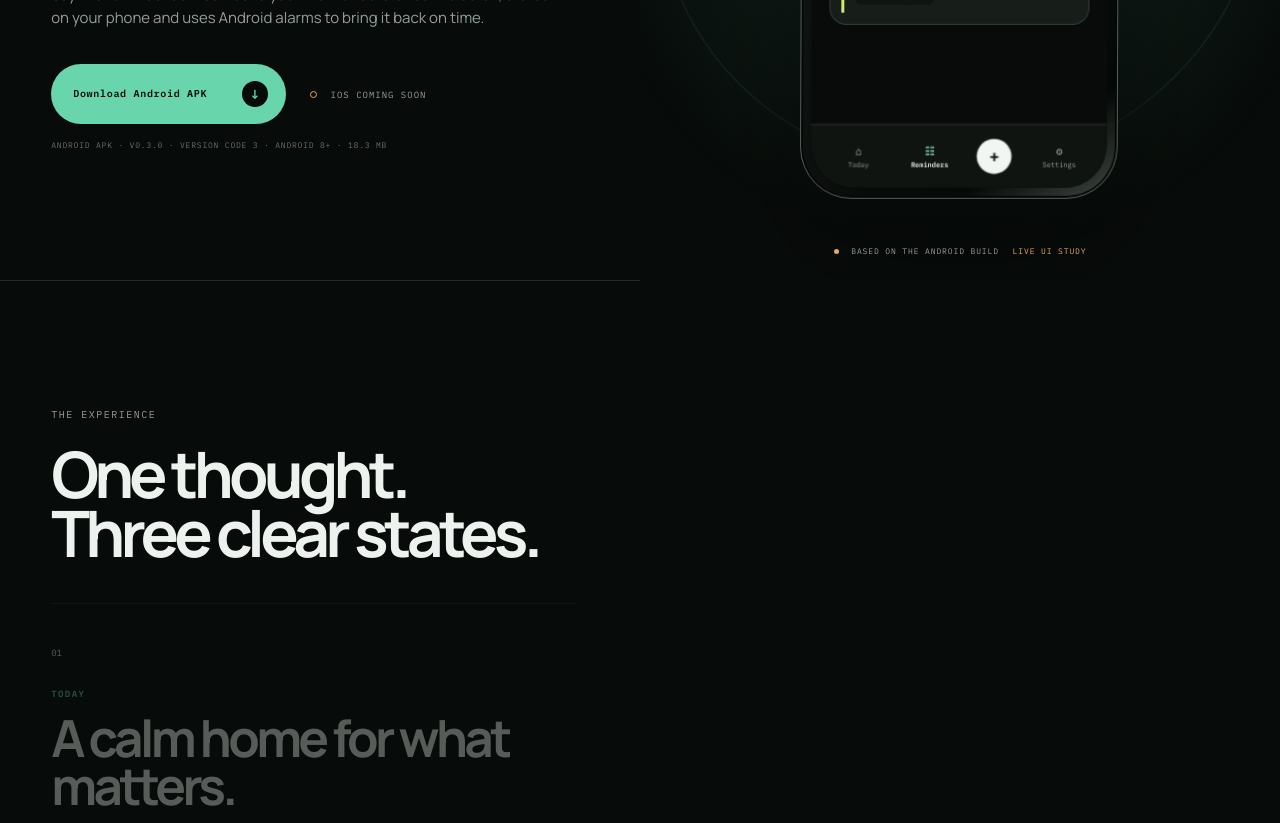
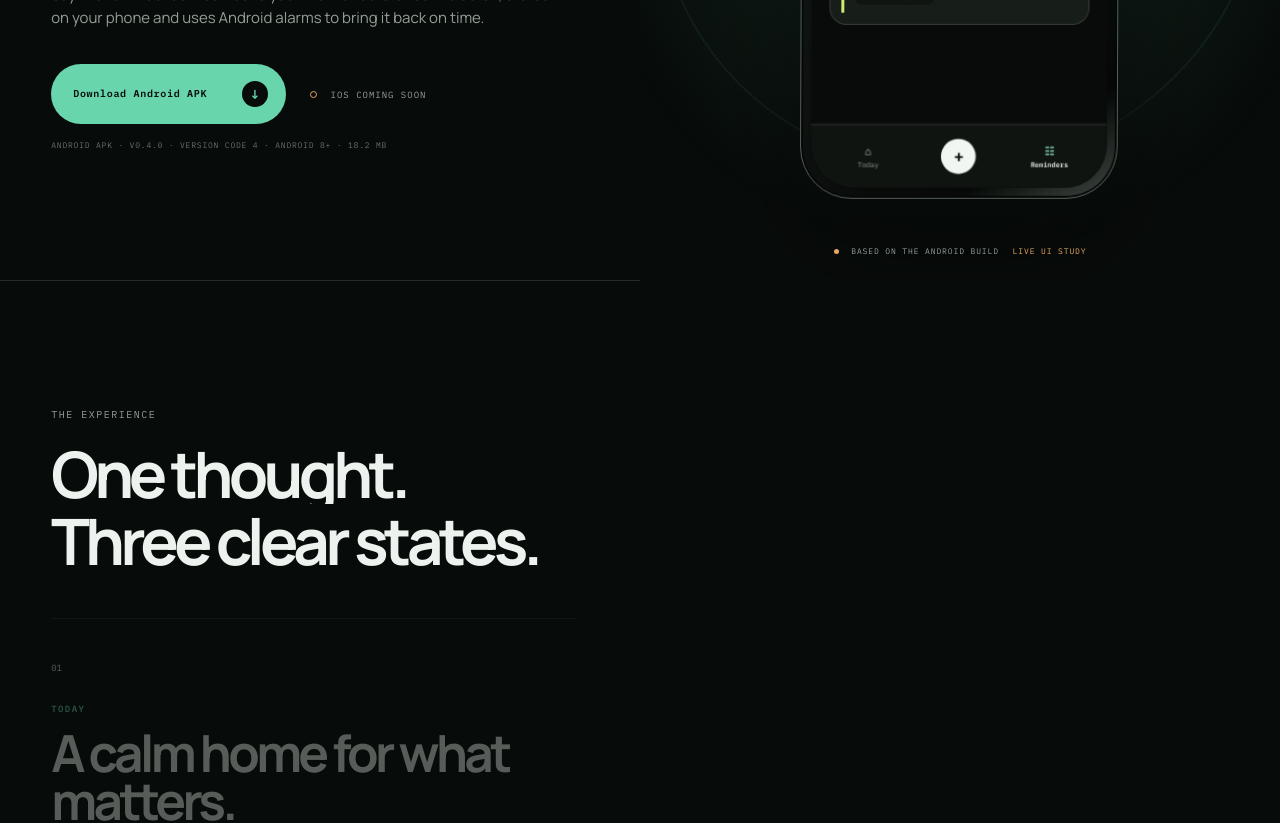
Before and after one commit to dhirendravsingh/atom-website, a Next.js app: page / in a window 1280 px wide. Shown: the part 520-1343 px from the top of the page. Built offline with nearby package versions, Linux system fonts and the light colour scheme.

Commit message:
Publish Atom v4 website experience

```diff
--- a/app/globals.css
+++ b/app/globals.css
@@ -351,10 +351,11 @@
   .product-phone.phone-state-2 .phone-nav { color: #101311; }
   .product-phone.phone-state-2 .phone-nav { background: rgba(240,243,239,.94); border-top: 1px solid rgba(16,19,17,.1); }
 
-  .product-phone .phone-nav span { align-items: center; color: #68706a; display: flex; flex-direction: column; gap: 4px; min-width: 48px; }
+  .product-phone .phone-nav > span { align-items: center; color: #68706a; display: flex; flex: 1; flex-direction: column; gap: 4px; min-width: 0; }
   .product-phone .phone-nav span i { font-size: 11px; font-style: normal; }
   .product-phone .phone-nav span.active { color: #101311; font-weight: 700; }
   .product-phone .phone-nav span.active i { color: #2d8568; }
+  .product-phone .phone-nav .phone-nav-add { justify-content: center; }
 
   @media (max-width: 820px) {
     .native-greeting-card { grid-template-columns: 1fr 67px; }
@@ -475,7 +476,7 @@
   .product-phone .phone-nav span.active { color: #9aa49d; }
   .product-phone .phone-nav span.active i { color: #82d2b3; }
   .product-phone .phone-nav span.active { color: #f2f6f3; }
-  .product-phone .phone-nav > b { background: #f2f6f3; color: #080b09; }
+  .product-phone .phone-nav .phone-nav-add b { background: #f2f6f3; color: #080b09; }
 
   @media (max-width: 820px) {
     .product-phone .native-doodle { height: 68px; transform: scale(.84); width: 68px; }
@@ -1215,6 +1216,7 @@
   .hero-actions { align-items: center; display: flex; gap: 24px; margin-top: 35px; }
   .hero-actions > span { color: var(--muted); font: 500 9px/1 var(--mono); letter-spacing: .11em; text-transform: uppercase; }
 
+  .particle-heading { position: relative; }
   .headline-particle-sparks { inset: -8% -3%; overflow: visible; pointer-events: none; position: absolute; z-index: 3; }
   .headline-particle-sparks i {
     background: var(--accent);
@@ -1397,13 +1399,17 @@
   .is-ready .line-mask b { transform: translateY(0); transition: transform var(--slow) var(--ease-out-expo); }
   .is-ready .line-mask:nth-child(2) b { transition-delay: var(--stagger); }
   .is-ready .line-mask:nth-child(3) b { transition-delay: calc(var(--stagger) * 2); }
-  .is-ready .text-motion-particle .line-mask b {
+  .is-ready .particle-heading .line-mask b {
+    opacity: 0;
+    transform: translate3d(0, 34px, 0) scale(.94) rotateX(-18deg);
+    transition: none;
+  }
+  .is-ready .particle-heading.is-particle-visible .line-mask b {
     animation: particle-text-form 1080ms var(--ease-out-expo) both;
-    transition: none;
-  }
-  .is-ready .text-motion-particle .line-mask:nth-child(2) b { animation-delay: 110ms; }
-  .is-ready .text-motion-particle .line-mask:nth-child(3) b { animation-delay: 220ms; }
-  .is-ready .text-motion-particle .headline-particle-sparks i {
+  }
+  .is-ready .particle-heading.is-particle-visible .line-mask:nth-child(2) b { animation-delay: 110ms; }
+  .is-ready .particle-heading.is-particle-visible .line-mask:nth-child(3) b { animation-delay: 220ms; }
+  .is-ready .particle-heading.is-particle-visible .headline-particle-sparks i {
     animation: particle-letter-spark 920ms var(--ease-out-expo) both;
     animation-delay: var(--spark-delay);
   }
@@ -1522,6 +1528,8 @@
     *, *::before, *::after { animation: none !important; scroll-behavior: auto !important; transition-duration: .01ms !important; transition-delay: 0ms !important; }
     .preloader { display: none; }
     .line-mask b, [data-reveal], .phone, .ambient-wave i, .voice-wave i, .alarm-pulse i { opacity: 1; transform: none; }
+    .is-ready .particle-heading .line-mask b { animation: none !important; opacity: 1; transform: none; }
+    .headline-particle-sparks { display: none; }
     .download-button { transform: none !important; }
   }
 }
--- a/app/page.tsx
+++ b/app/page.tsx
@@ -10,8 +10,8 @@ import {
 import type { CSSProperties, FormEvent, PointerEvent as ReactPointerEvent } from "react";
 import SplashCursor from "./components/SplashCursor";
 
-const APK_PATH = "/atom.v3.apk";
-const APK_SHA = "947db631b06dddbf69f3c67ab0134b0cc7671483668a37f6d1e6701fa0a19e25";
+const APK_PATH = "/atom.v.04.apk";
+const APK_SHA = "c694887a76ffe004d5d660c0d3f37ca6fa1f198721c4c7d13dc7ffb7a243b013";
 
 type ParseKind = "task" | "date" | "time" | "recurrence";
 
@@ -217,6 +217,48 @@ function MicGlyph() {
   return <span className="mic-glyph" aria-hidden="true"><i /></span>;
 }
 
+type ParticleHeadingLine = {
+  text: string;
+  accent?: boolean;
+};
+
+function ParticleHeading({
+  level = 2,
+  lines,
+  className = "",
+}: {
+  level?: 1 | 2;
+  lines: ParticleHeadingLine[];
+  className?: string;
+}) {
+  const HeadingTag: "h1" | "h2" = level === 1 ? "h1" : "h2";
+  const sparkCount = level === 1 ? 28 : 18;
+
+  return (
+    <HeadingTag
+      className={`particle-heading ${className}`.trim()}
+      data-particle-heading
+      aria-label={lines.map((line) => line.text).join(" ")}
+    >
+      {lines.map((line) => (
+        <span className={`line-mask ${line.accent ? "accent" : ""}`.trim()} key={line.text}>
+          <b>{line.text}</b>
+        </span>
+      ))}
+      <span className="headline-particle-sparks" aria-hidden="true">
+        {Array.from({ length: sparkCount }).map((_, index) => <i key={index} style={{
+          "--spark-x": `${4 + (index * 37) % 92}%`,
+          "--spark-y": `${6 + (index * 23) % 88}%`,
+          "--spark-dx": `${-52 + (index * 29) % 104}px`,
+          "--spark-dy": `${-38 + (index * 31) % 76}px`,
+          "--spark-delay": `${(index % 9) * 55}ms`,
+          "--spark-size": `${2 + index % 5}px`,
+        } as CSSProperties} />)}
+      </span>
+    </HeadingTag>
+  );
+}
+
 function ProductPhonePanels() {
   return (
     <>
@@ -310,7 +352,7 @@ function PhoneMockup({ screen, productUI = false }: { screen: number; productUI?
               </section>
             </>}
           </div>
-          <nav className="phone-nav"><span className={productUI && screen === 0 ? "active" : ""}><i>⌂</i>Today</span><span className={productUI && screen === 2 ? "active" : ""}><i>☷</i>Reminders</span><b>+</b><span><i>⚙</i>Settings</span></nav>
+          <nav className="phone-nav"><span className={productUI && screen === 0 ? "active" : ""}><i>⌂</i>Today</span><span className="phone-nav-add" aria-label="Add reminder"><b>+</b></span><span className={productUI && screen === 2 ? "active" : ""}><i>☷</i>Reminders</span></nav>
         </div>
       </div>
     </div>
@@ -523,6 +565,13 @@ export function MarketingSite({ prototypeTwo = false }: { prototypeTwo?: boolean
     }, { threshold: 0.2 });
     document.querySelectorAll("[data-reveal]").forEach((element) => revealObserver.observe(element));
 
+    const particleHeadingObserver = new IntersectionObserver((entries) => {
+      entries.forEach((entry) => {
+        entry.target.classList.toggle("is-particle-visible", entry.isIntersecting);
+      });
+    }, { threshold: 0.12 });
+    document.querySelectorAll("[data-particle-heading]").forEach((element) => particleHeadingObserver.observe(element));
+
     const steps = Array.from(document.querySelectorAll<HTMLElement>("[data-step]"));
     let scrollFrame = 0;
     const onScroll = () => {
@@ -556,6 +605,7 @@ export function MarketingSite({ prototypeTwo = false }: { prototypeTwo?: boolean
     onScroll();
     return () => {
       revealObserver.disconnect();
+      particleHeadingObserver.disconnect();
       window.cancelAnimationFrame(scrollFrame);
       window.removeEventListener("scroll", onScroll);
       window.removeEventListener("resize", onScroll);
@@ -624,29 +674,19 @@ export function MarketingSite({ prototypeTwo = false }: { prototypeTwo?: boolean
         <div className="narrative-column" id="content">
           <section id="top" className="hero">
             <div className="eyebrow"><i /> VOICE-FIRST · OFFLINE-FIRST</div>
-            <h1 className="text-motion-particle" aria-label="Nothing important slips through.">
-              <span className="line-mask"><b>Nothing</b></span>
-              <span className="line-mask"><b>important</b></span>
-              <span className="line-mask accent"><b>slips through.</b></span>
-              <span className="headline-particle-sparks" aria-hidden="true">
-                {Array.from({ length: 28 }).map((_, index) => <i key={index} style={{
-                  "--spark-x": `${4 + (index * 37) % 92}%`,
-                  "--spark-y": `${6 + (index * 23) % 88}%`,
-                  "--spark-dx": `${-52 + (index * 29) % 104}px`,
-                  "--spark-dy": `${-38 + (index * 31) % 76}px`,
-                  "--spark-delay": `${(index % 9) * 55}ms`,
-                  "--spark-size": `${2 + index % 5}px`,
-                } as CSSProperties} />)}
-              </span>
-            </h1>
+            <ParticleHeading level={1} lines={[
+              { text: "Nothing" },
+              { text: "important" },
+              { text: "slips through.", accent: true },
+            ]} />
             <p>Say the reminder as it comes to you. Atom understands the detail, stores it on your phone and uses Android alarms to bring it back on time.</p>
             <div className="hero-actions"><DownloadButton /><span><i /> iOS coming soon</span></div>
-            <small className="apk-meta">Android APK · v0.3.0 · Version code 3 · Android 8+ · 18.3 MB</small>
+            <small className="apk-meta">Android APK · v0.4.0 · Version code 4 · Android 8+ · 18.2 MB</small>
           </section>
 
           <section id="experience" className="experience">
             <header className="section-heading" data-reveal>
-              <span>THE EXPERIENCE</span><h2>One thought.<br />Three clear states.</h2>
+              <span>THE EXPERIENCE</span><ParticleHeading lines={[{ text: "One thought." }, { text: "Three clear states." }]} />
             </header>
             {visibleExperienceSteps.map((step, index) => (
               <article key={step.index} className={`experience-step ${phoneScreen === index ? "active" : ""}`} data-step={index}>
@@ -660,13 +700,13 @@ export function MarketingSite({ prototypeTwo = false }: { prototypeTwo?: boolean
 
       <section id="playground" className="playground-section">
         <header className="section-heading light" data-reveal>
-          <span>LIVE PLAYGROUND</span><h2>Write it once.<br />Watch Atom take it apart.</h2><p>This prototype parser runs entirely in your browser. Try a sentence with—or without—a time.</p>
+          <span>LIVE PLAYGROUND</span><ParticleHeading lines={[{ text: "Write it once." }, { text: "Watch Atom take it apart." }]} /><p>This prototype parser runs entirely in your browser. Try a sentence with—or without—a time.</p>
         </header>
         <ParserPlayground />
       </section>
 
       <section id="why-atom" className="why-section">
-        <header className="section-heading" data-reveal><span>WHY ATOM</span><h2>Quietly capable.<br />Deliberately local.</h2></header>
+        <header className="section-heading" data-reveal><span>WHY ATOM</span><ParticleHeading lines={[{ text: "Quietly capable." }, { text: "Deliberately local." }]} /></header>
         <div className="why-grid">
           <article data-reveal><small>DELIVERY</small><h3>An alarm, not another feed item.</h3><p>Native Android scheduling is the product—not an afterthought.</p><b>ALARM MANAGER · EXACT WHEN ALLOWED</b></article>
           <article data-reveal><small>ACTIONS</small><h3>Change the plan in one sentence.</h3><p>Reschedule, cancel, snooze, complete or remind again.</p><div className="action-chips"><span>Reschedule</span><span>Snooze</span><span>Complete</span></div></article>
@@ -676,7 +716,7 @@ export function MarketingSite({ prototypeTwo = false }: { prototypeTwo?: boolean
       </section>
 
       <section id="reliability" className="reliability-section">
-        <header className="reliability-head" data-reveal><span>RELIABILITY NOTES</span><h2>Why the alarm<br />actually fires.</h2><p>This is the factual part. Android gives reminder apps several ways to fail; Atom checks the important ones explicitly.</p></header>
+        <header className="reliability-head" data-reveal><span>RELIABILITY NOTES</span><ParticleHeading lines={[{ text: "Why the alarm" }, { text: "actually fires." }]} /><p>This is the factual part. Android gives reminder apps several ways to fail; Atom checks the important ones explicitly.</p></header>
         <div className="reliability-table" data-reveal>
           <div className="table-row"><code>SCHEDULE_EXACT_ALARM</code><strong>Precise timing</strong><p>On Android 12+, Atom asks for exact-alarm access. If it is unavailable, Atom falls back to an idle-safe but inexact alarm.</p></div>
           <div className="table-row"><code>DOZE MODE</code><strong>Idle-safe scheduling</strong><p>Atom uses <em>setExactAndAllowWhileIdle</em> when exact access is granted, so the system may wake for the reminder while idle.</p></div>
@@ -691,19 +731,19 @@ export function MarketingSite({ prototypeTwo = false }: { prototypeTwo?: boolean
       </section>
 
       <section id="install" className="install-section">
-        <header className="section-heading" data-reveal><span>INSTALL ATOM</span><h2>Know what you’re<br />putting on your phone.</h2><p>The Android APK is small, versioned and fingerprinted so you can verify the file before installing it.</p></header>
+        <header className="section-heading" data-reveal><span>INSTALL ATOM</span><ParticleHeading lines={[{ text: "Know what you’re" }, { text: "putting on your phone." }]} /><p>The Android APK is small, versioned and fingerprinted so you can verify the file before installing it.</p></header>
         <div className="install-grid">
-          <div className="apk-card" data-reveal><AtomMark /><div className="apk-title"><small>OFFICIAL ANDROID APK</small><strong>Atom v0.3.0</strong></div><dl><div><dt>FILE</dt><dd>atom.v3.apk</dd></div><div><dt>SIZE</dt><dd>18.3 MB</dd></div><div><dt>MINIMUM</dt><dd>Android 8.0 · API 26</dd></div><div><dt>PACKAGE</dt><dd>com.dhiren.atom</dd></div></dl><div className="checksum"><span>SHA-256</span><code>{APK_SHA}</code><button type="button" onClick={copyChecksum}>{copied ? "Copied" : "Copy"}</button></div><DownloadButton large /><a className="source-link" href="https://github.com/dhirendravsingh/atom-website" target="_blank" rel="noreferrer">View website source on GitHub ↗</a></div>
+          <div className="apk-card" data-reveal><AtomMark /><div className="apk-title"><small>OFFICIAL ANDROID APK</small><strong>Atom v0.4.0</strong></div><dl><div><dt>FILE</dt><dd>atom.v.04.apk</dd></div><div><dt>SIZE</dt><dd>18.2 MB</dd></div><div><dt>MINIMUM</dt><dd>Android 8.0 · API 26</dd></div><div><dt>PACKAGE</dt><dd>com.dhiren.atom</dd></div></dl><div className="checksum"><span>SHA-256</span><code>{APK_SHA}</code><button type="button" onClick={copyChecksum}>{copied ? "Copied" : "Copy"}</button></div><DownloadButton large /><a className="source-link" href="https://github.com/dhirendravsingh/atom-website" target="_blank" rel="noreferrer">View website source on GitHub ↗</a></div>
           <div className="install-steps" data-reveal><span>THREE STEPS</span><ol><li><b>01</b><div><strong>Download the Android APK</strong><p>Use the button on this page. Android may ask you to confirm the download.</p></div></li><li><b>02</b><div><strong>Allow this installation</strong><p>If prompted, permit your browser to install this one APK. You can turn the permission off again afterwards.</p></div></li><li><b>03</b><div><strong>Open Atom and review access</strong><p>Atom explains microphone, notification and exact-alarm access before it needs them.</p></div></li></ol><div className="ios-note"><i /> iOS is planned. No iOS download is offered yet.</div></div>
         </div>
       </section>
 
       <section id="faq" className="faq-section">
-        <header data-reveal><span>FAQ</span><h2>Before you<br />install.</h2></header>
+        <header data-reveal><span>FAQ</span><ParticleHeading lines={[{ text: "Before you" }, { text: "install." }]} /></header>
         <div className="faq-list">{faqItems.map((item, index) => <FaqItem key={item.question} index={index} {...item} />)}</div>
       </section>
 
-      <footer><a href="#top"><AtomMark /></a><p>Voice-first reminders that stay on your Android phone.</p><a href="#top">Back to top ↑</a><small>© 2026 ATOM · ANDROID APK v0.3.0 · VERSION CODE 3</small></footer>
+      <footer><a href="#top"><AtomMark /></a><p>Voice-first reminders that stay on your Android phone.</p><a href="#top">Back to top ↑</a><small>© 2026 ATOM · ANDROID APK v0.4.0 · VERSION CODE 4</small></footer>
       {prototypeTwo && <a className="mobile-download-dock" href={APK_PATH} download><span><small>GET ATOM</small>Download Android APK</span><b>↓</b></a>}
     </main>
   );
```
Also changed, not shown: 2 other files (tests, documents, lock files or other folders).
